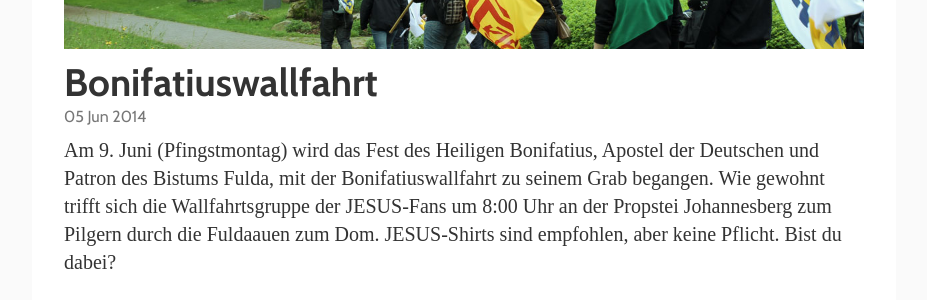
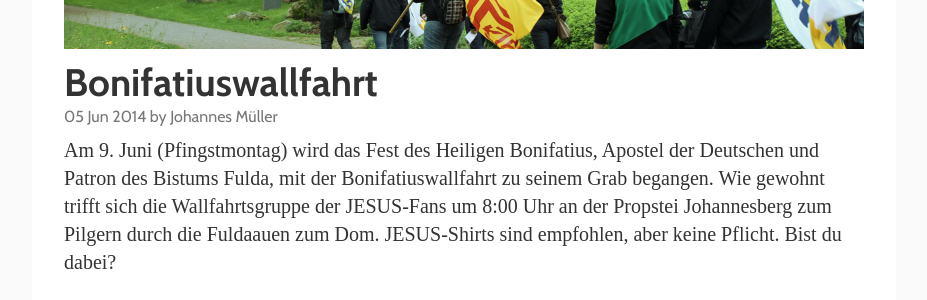
Before and after one commit to Bonifatius/bonifatius.github.io, a Jekyll site: the page built from _posts/2014-06-05-bonifatiuswallfahrt.markdown, in a window 1280 px wide. Shown: the part 339-639 px from the top of the page, without its empty margins (176-1103 px from the left). Built offline with Jekyll 4.4.1, drawn with Linux system fonts in a browser that asks for light colours; some web fonts are replaced; Markdown is read by kramdown in place of the engine named in the settings.

Commit message:
added author field

```diff
--- a/_config.yml
+++ b/_config.yml
@@ -6,3 +6,10 @@ url: http://blog.bonifati.us
 
 markdown: redcarpet
 encoding: utf-8
+permalink: /:year-:month-:day-:title
+
+authors:
+  johannes:
+    name: Johannes Müller
+  philipp:
+    name: Philipp Müller
--- a/_layouts/post.html
+++ b/_layouts/post.html
@@ -1,9 +1,11 @@
 ---
 layout: default
 ---
+{% if page.title_image %}
 <img src="/images/{{page.title_image}}" />
+{% endif %}
 <h2 class="title">{{ page.title }}</h2>
-<p class="meta">{{ page.date | date_to_string }}</p>
+<p class="meta">{{ page.date | date_to_string }} {% if page.author %}by {{ site.authors[page.author].name }}{% endif %}</p>
 
 <div class="post">
 {{ content }}
--- a/_posts/2014-06-05-bonifatiuswallfahrt.markdown
+++ b/_posts/2014-06-05-bonifatiuswallfahrt.markdown
@@ -6,5 +6,6 @@
 lang:   de
 image:  boniwallfahrt_400.jpg
 title_image: boniwallfahrt_1200.jpg
+author: johannes
 ---
 Am 9. Juni (Pfingstmontag) wird das Fest des Heiligen Bonifatius, Apostel der Deutschen und Patron des Bistums Fulda, mit der Bonifatiuswallfahrt zu seinem Grab begangen. Wie gewohnt trifft sich die Wallfahrtsgruppe der JESUS-Fans um 8:00 Uhr an der Propstei Johannesberg zum Pilgern durch die Fuldaauen zum Dom. JESUS-Shirts sind empfohlen, aber keine Pflicht. Bist du dabei?
--- a/_posts/2014-06-05-heiliger-bonifati.us.markdown
+++ b/_posts/2014-06-05-heiliger-bonifati.us.markdown
@@ -5,6 +5,7 @@ date:   2014-06-05 09:30
 tags: bonifati.us
 lang:   de
 image:  bonifatiusstatue_400.jpg
+author: johannes
 title_image: bonifatiusstatue_1200.jpg
 ---
 <section class="refrain"><em>Für uns, die wir noch ringen,
```
